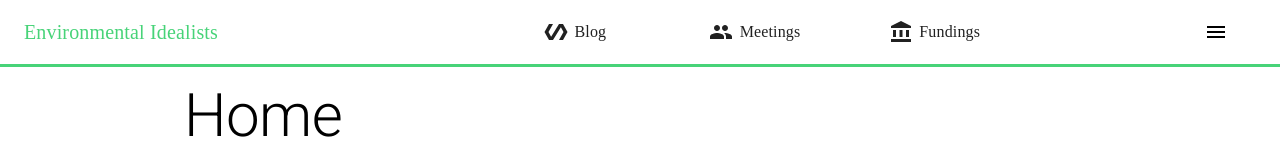
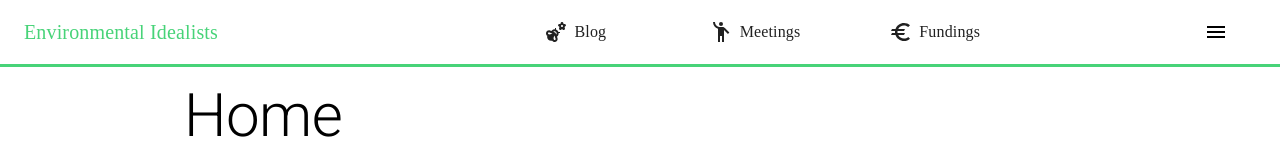
Before and after one commit to vvilho/mpjkk-project, a React (Create React App) app: page / in a window 1280 px wide. Shown: the top 160 px of the page. Built offline with nearby package versions, Linux system fonts and the light colour scheme; no server answers.

Commit message:
new logos

```diff
--- a/src/components/MediaRow.js
+++ b/src/components/MediaRow.js
@@ -1,7 +1,7 @@
 import PropTypes from 'prop-types';
 import {uploadsUrl} from '../utils/variables';
 import {Link as RouterLink} from 'react-router-dom';
-import {GridListTileBar, IconButton, makeStyles} from '@material-ui/core';
+import {Grid, GridListTileBar, IconButton, makeStyles} from '@material-ui/core';
 import PageviewIcon from '@material-ui/icons/Pageview';
 import DeleteIcon from '@material-ui/icons/Delete';
 import CreateIcon from '@material-ui/icons/Create';
@@ -42,7 +42,11 @@ const MediaRow = ({file, ownFiles, history, deleteMedia}) => {
         title={file.title}
         subtitle={ownFiles || desc.description}
         actionIcon={
-          <>
+          <Grid
+            container
+            direction={'row'}
+          >
+            <Grid>
               <IconButton
                 aria-label={`info about ${file.title}`}
                 component={RouterLink}
@@ -54,10 +58,15 @@ const MediaRow = ({file, ownFiles, history, deleteMedia}) => {
                 }
                 className={classes.icon}
               >
-              <PageviewIcon fontSize="large"/>
+                <PageviewIcon fontSize="small"/>
               </IconButton>
+            </Grid>
+
             {ownFiles &&
             <>
+              <Grid
+                direction={'row'}
+              >
                 <IconButton
                   aria-label={`modify file`}
                   className={classes.icon}
@@ -69,7 +78,7 @@ const MediaRow = ({file, ownFiles, history, deleteMedia}) => {
                     }
                   }
                 >
-                <CreateIcon fontSize="large"/>
+                  <CreateIcon fontSize="small"/>
                 </IconButton>
                 <IconButton
                   aria-label={`delete file`}
@@ -78,18 +87,21 @@ const MediaRow = ({file, ownFiles, history, deleteMedia}) => {
                     try {
                       const conf = confirm('Do you really want to delete?');
                       if (conf) {
-                      deleteMedia(file.file_id, localStorage.getItem('token'));
+                        deleteMedia(file.file_id,
+                            localStorage.getItem('token'));
                       }
                     } catch (e) {
                       console.log(e.message);
                     }
                   }}
                 >
-                <DeleteIcon fontSize="large"/>
+                  <DeleteIcon fontSize="small"/>
                 </IconButton>
+              </Grid>
+
             </>
             }
-          </>
+          </Grid>
         }
       />
     </>
--- a/src/components/Nav.js
+++ b/src/components/Nav.js
@@ -15,7 +15,11 @@ import MenuIcon from '@material-ui/icons/Menu';
 import ExitToAppIcon from '@material-ui/icons/ExitToApp';
 import HomeIcon from '@material-ui/icons/Home';
 import AccountBoxIcon from '@material-ui/icons/AccountBox';
-import {AccountBalance, CloudUpload, Group, Polymer} from '@material-ui/icons';
+import {
+
+  CloudUpload, EmojiNature, EmojiPeople, Euro,
+
+} from '@material-ui/icons';
 
 
 const useStyles = makeStyles((theme) => ({
@@ -109,7 +113,7 @@ const Nav = ({history}) => {
               className={classes.hover}
 
             >
-              <Polymer
+              <EmojiNature
                 style={{
                   marginRight: '0.5vw',
                 }}
@@ -128,7 +132,7 @@ const Nav = ({history}) => {
               className={classes.hover}
 
             >
-              <Group
+              <EmojiPeople
                 style={{
                   marginRight: '0.5vw',
                 }}
@@ -148,7 +152,7 @@ const Nav = ({history}) => {
               className={classes.hover}
 
             >
-              <AccountBalance
+              <Euro
                 style={{
                   marginRight: '0.5vw',
                 }}
```
Lines whose indentation alone changed are shown as unchanged.
